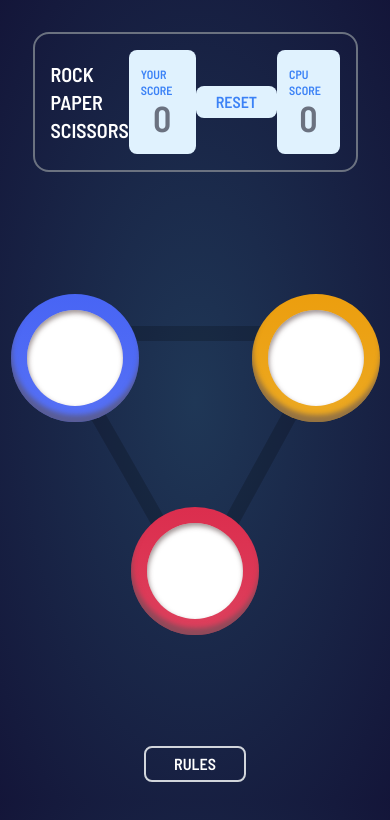
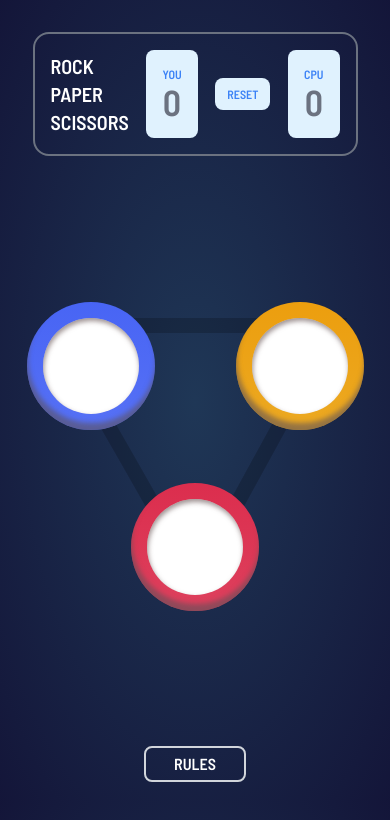
Before and after one commit to Kenny-ai/rock-paper-scissors, a React (Create React App) app: page / in a window 390 px wide. Shown: the top 820 px of the page. Built offline with nearby package versions, Linux system fonts and the light colour scheme; some icons are missing; a web font is replaced by a local one.

Commit message:
few design tweaks

```diff
--- a/src/App.tsx
+++ b/src/App.tsx
@@ -45,7 +45,7 @@ function App() {
       </div>
 
       {showRules && (
-        <div className="rules absolute top-0 w-full h-full">
+        <div className="rules absolute top-0 w-full h-screen">
           <Rules />
         </div>
       )}
--- a/src/components/Header/Header.tsx
+++ b/src/components/Header/Header.tsx
@@ -18,10 +18,10 @@ const Header = () => {
           <p className="mb-0 uppercase text-xl lg:text-4xl">Scissors</p>
         </div>
 
-        <div className="score bg-sky-100 flex items-center justify-center px-3 py-4 rounded-lg sm:px-6 lg:px-12">
+        <div className="score bg-sky-100 flex items-center justify-center p-4 rounded-lg sm:px-6 lg:px-12">
           <div className="score flex items-center flex-col">
             <p className="text-blue-500 text-xs uppercase sm:text-base">
-              Your score
+              You
             </p>
             <p
               data-testid="user-score"
@@ -35,16 +35,16 @@ const Header = () => {
         <motion.button
           whileHover={{ scale: 1.1 }}
           whileTap={{ scale: 0.9 }}
-          className="py-1 px-5 bg-sky-100 text-blue-500 rounded-lg uppercase cursor-pointer"
+          className="py-2 sm:py-1 px-3 text-xs sm:text-base sm:px-5 bg-sky-100 text-blue-500 rounded-lg uppercase cursor-pointer"
           onClick={handleReset}
         >
           Reset
         </motion.button>
 
-        <div className="score bg-sky-100 flex items-center justify-center px-3 py-4 rounded-lg sm:px-6 lg:px-12">
+        <div className="score bg-sky-100 flex items-center justify-center p-4 rounded-lg sm:px-6 lg:px-12">
           <div className="score flex items-center flex-col">
             <p className="text-blue-500 text-xs uppercase sm:text-base">
-              cpu score
+              cpu
             </p>
             <p
               data-testid="cpu-score"
--- a/src/screens/Body/Body.tsx
+++ b/src/screens/Body/Body.tsx
@@ -31,7 +31,7 @@ const Body = () => {
             stiffness: 100,
             restDelta: 0.001,
           }}
-          className="relative flex justify-center items-center p-8 sm:p-12"
+          className="relative flex justify-center items-center p-4 sm:p-12"
         >
           <Triangle />
 
```
